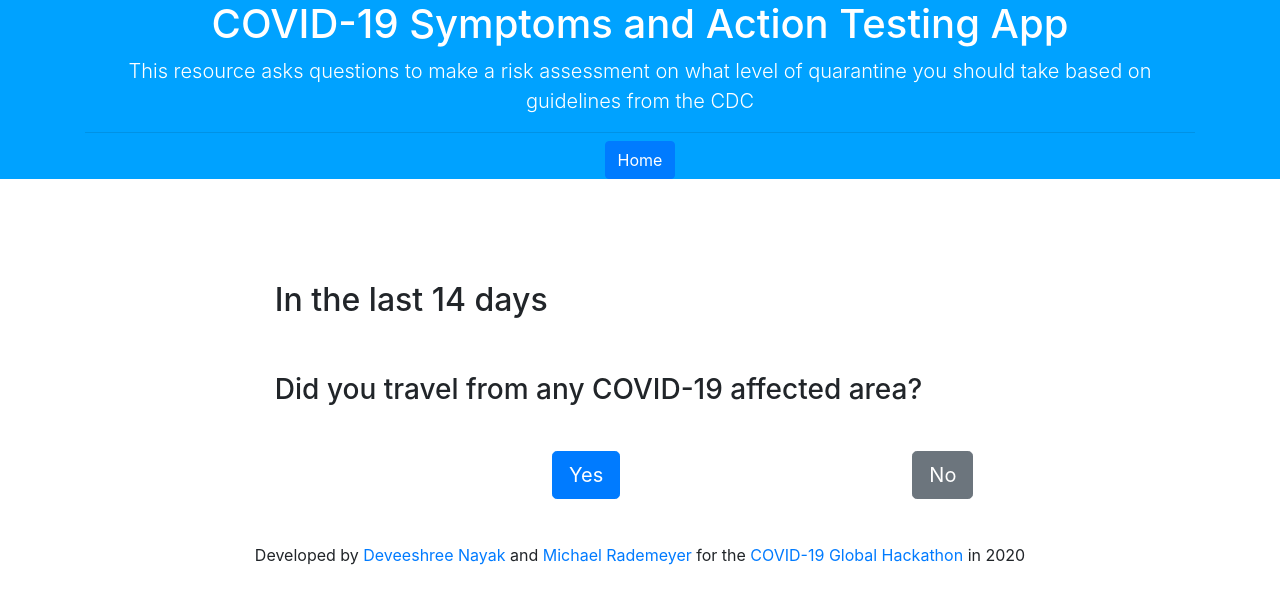
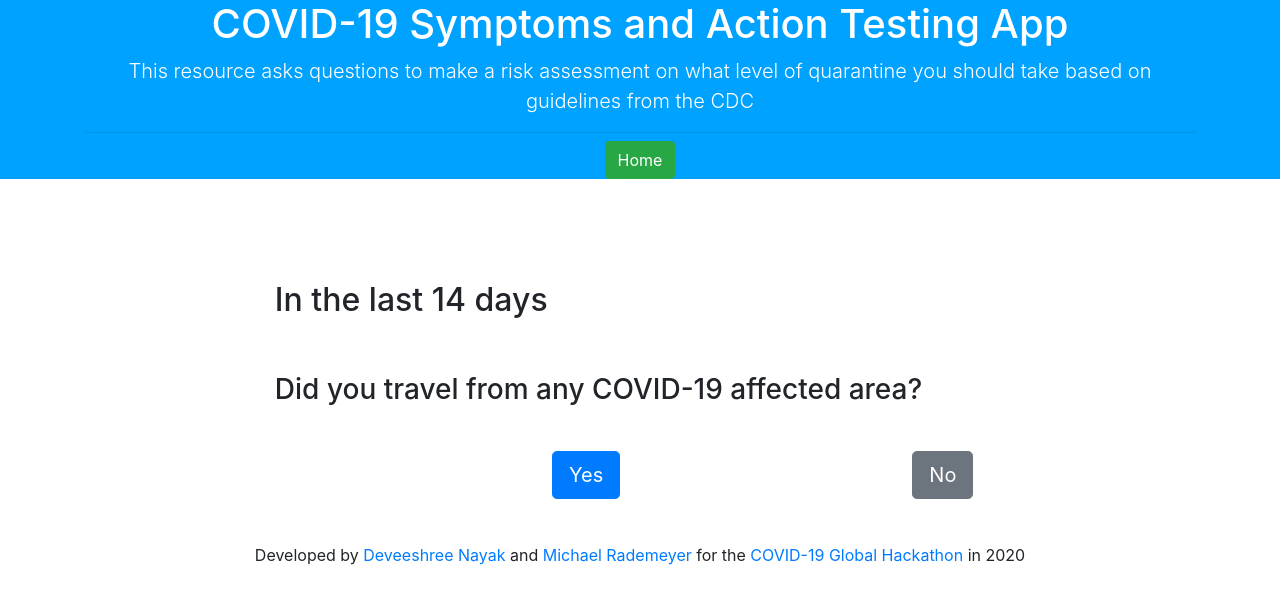
Before and after one commit to covid19ra2020/covid19-risk-assesment, an Angular app: page / in a window 1280 px wide. Shown: the top 604 px of the page. Built offline with nearby package versions, Linux system fonts and the light colour scheme.

Commit message:
colour blind fixes

```diff
--- a/src/app/header/header.component.html
+++ b/src/app/header/header.component.html
@@ -3,6 +3,6 @@
         <h1 class="">COVID-19 Symptoms and Action Testing App</h1>
         <p class="lead">This resource asks questions to make a risk assessment on what level of quarantine you should take based on guidelines from the CDC</p>
         <hr class="my-2">
-        <a class="btn btn-primary" href="/covid19-risk-assesment/" >Home</a>
+        <a class="btn btn-success" href="/covid19-risk-assesment/" >Home</a>
     </div>
 </div>
--- a/src/app/risk-table/risk-table.component.html
+++ b/src/app/risk-table/risk-table.component.html
@@ -8,7 +8,7 @@
         <li>Difficulty breathing</li>
     </ul>
     <button class="btn btn-primary" (click)="questionAnswered=true; tableToShow=1">Yes</button>
-    <button class="btn btn-secodary" (click)="questionAnswered=true; tableToShow=0">No</button>
+    <button class="btn btn-secondary" (click)="questionAnswered=true; tableToShow=0">No</button>
 </div>
 <div *ngIf="questionAnswered">
     <h2>{{currentRiskData[tableToShow].heading}}</h2>
```
Also changed, not shown: 7 other files (tests, documents, lock files or other folders).
